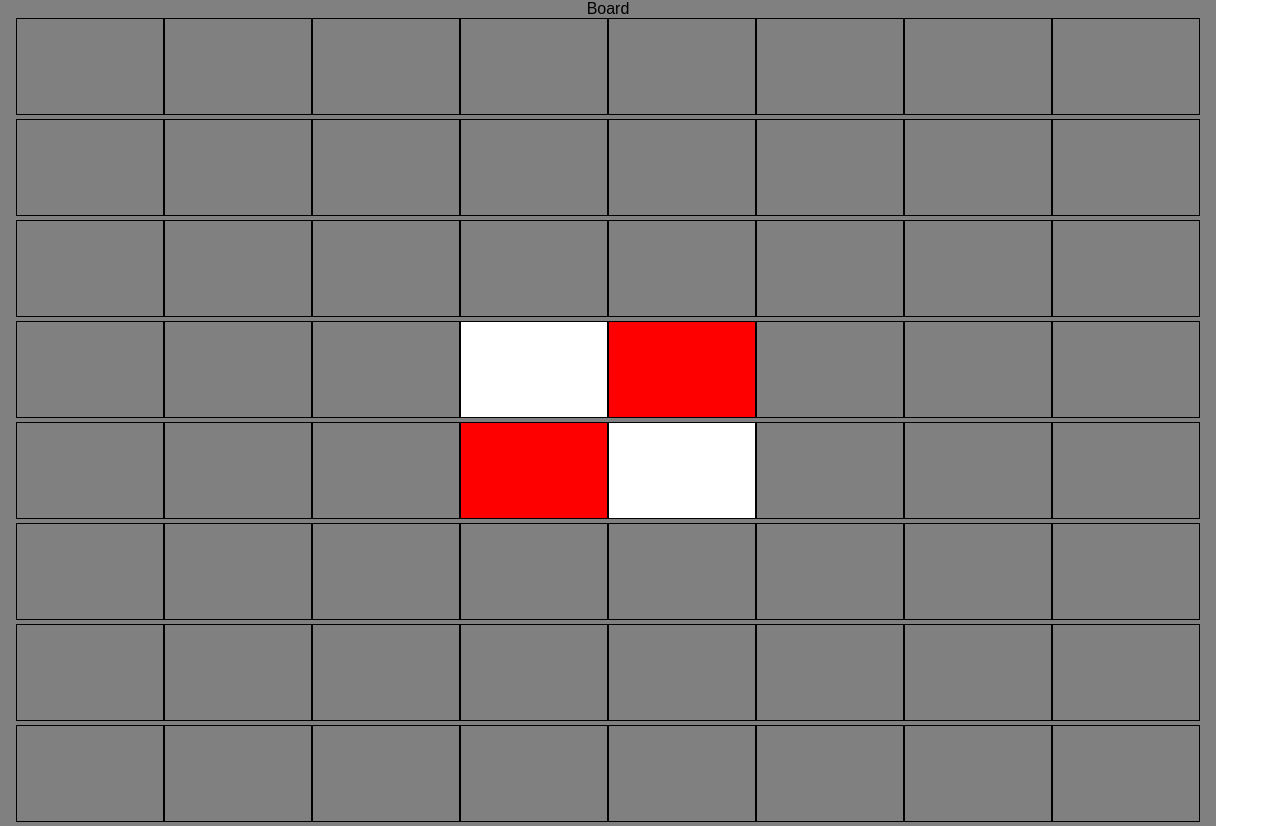
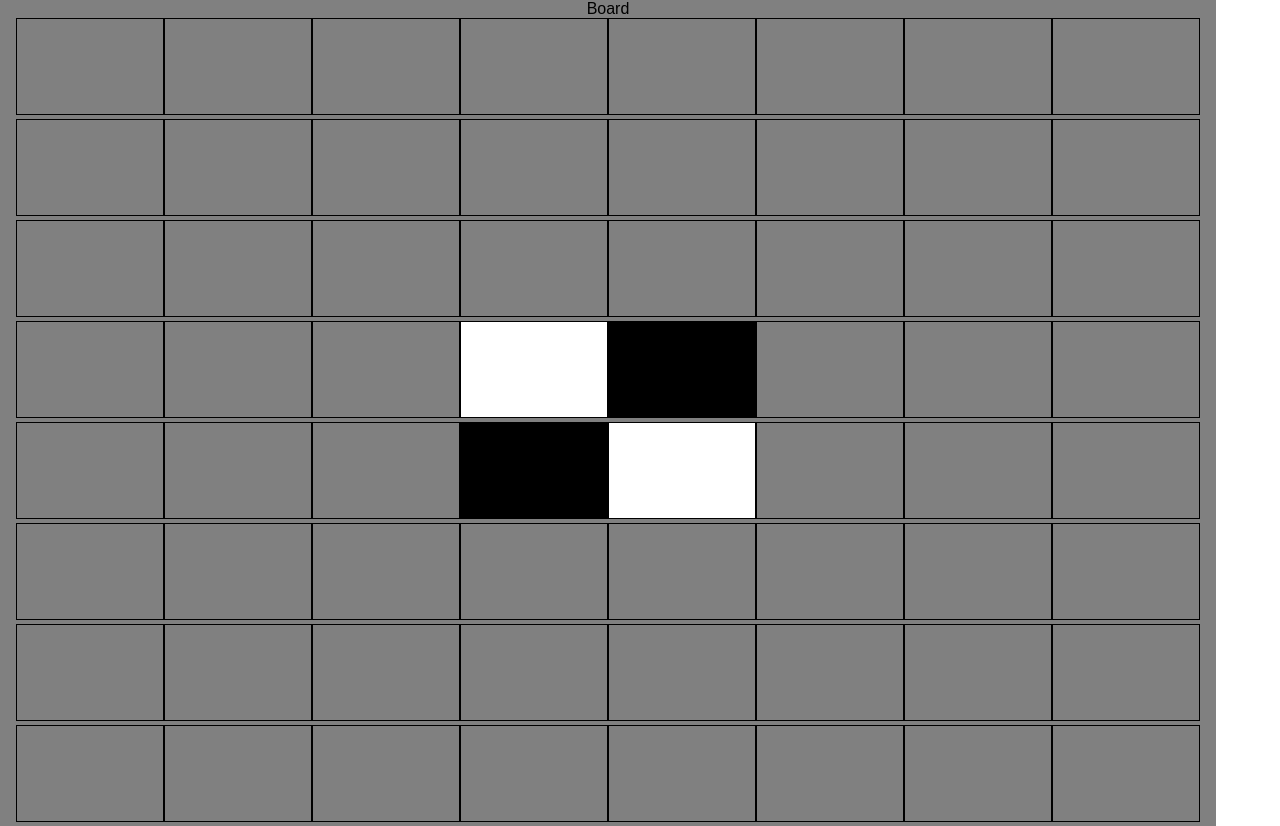
Before and after one commit to Robp773/othello-challenge, a React app: page / in a window 1280 px wide. Built offline with nearby package versions, Linux system fonts and the light colour scheme.

```diff
--- a/src/components/Board.js
+++ b/src/components/Board.js
@@ -17,7 +17,6 @@
         }
 
         this.setState({displayArray: displayArray})
-
     }
 
     render(){
--- a/src/components/Box.css
+++ b/src/components/Box.css
@@ -10,5 +10,5 @@
 }
 
 .black{
-    background: red;
+    background: black;
 }
```
Also changed, not shown: src/components/Box.js (+8 -15 lines).
